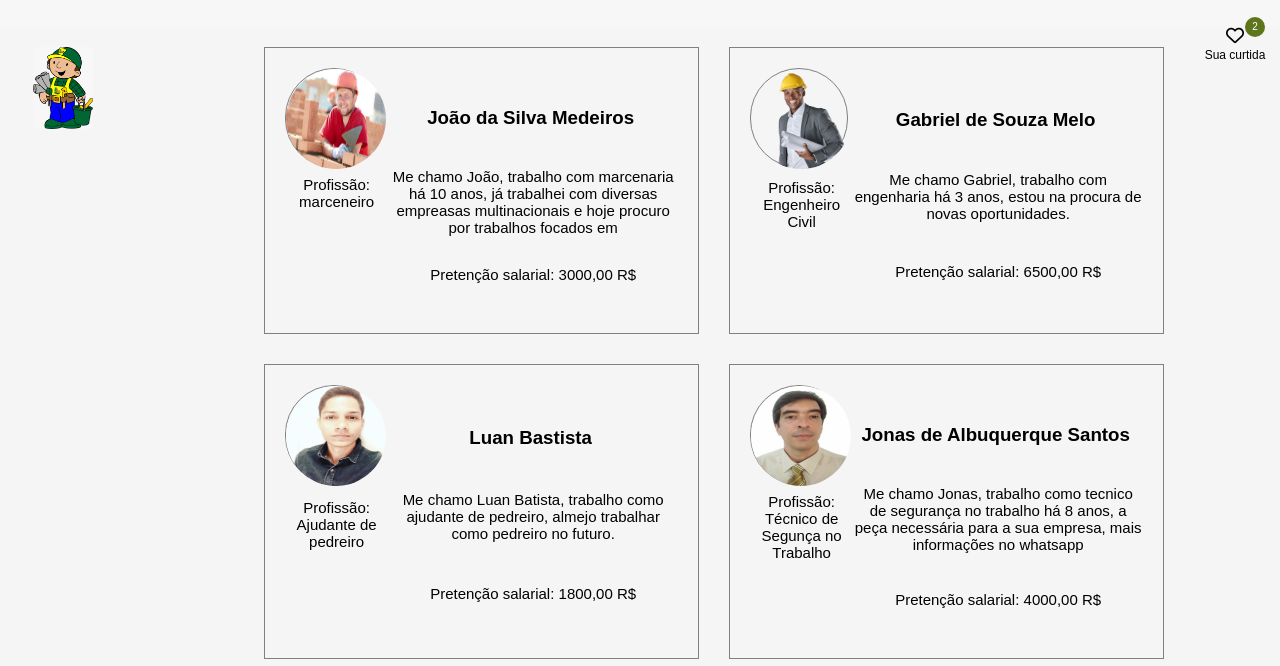
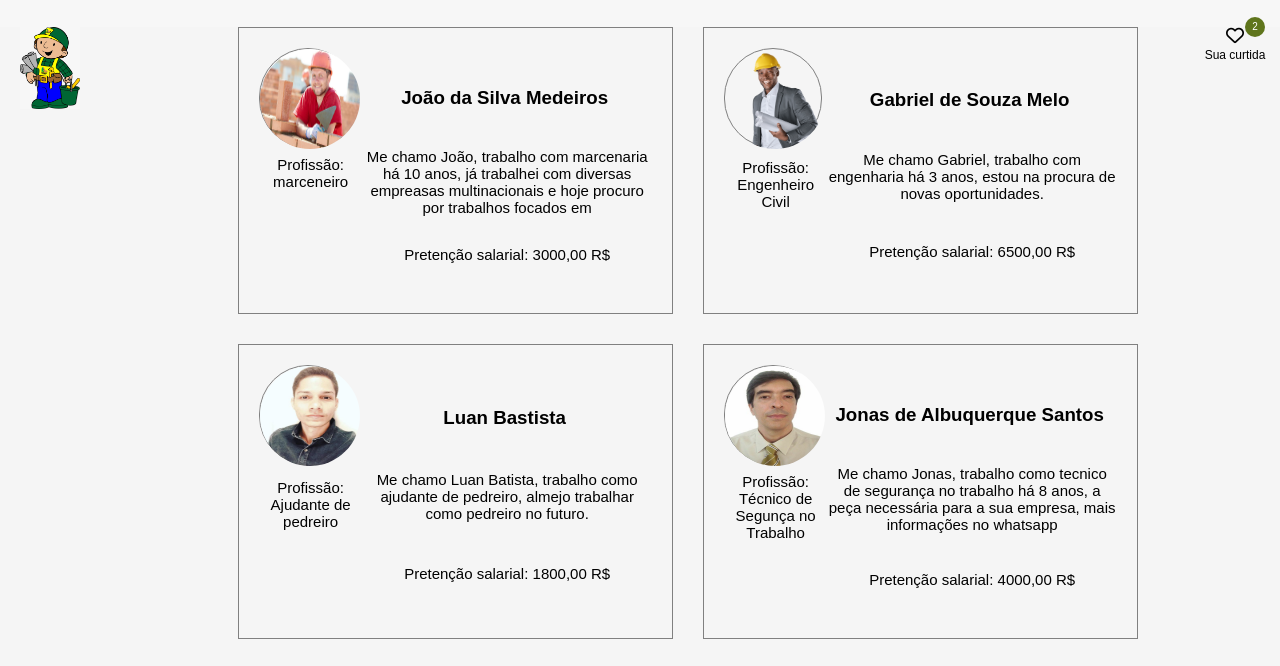
Before and after one commit to GuiCoelho-S/page_funcionarios, a plain HTML site: page index.html in a window 1280 px wide. Shown: the part 129-795 px from the top of the page. Drawn offline with Linux system fonts and the light colour scheme.

Commit message:
ultrawide

```diff
--- a/style/main.css
+++ b/style/main.css
@@ -313,7 +313,8 @@ h2 {
     margin-top:20px;
     display:flex;
     flex-direction: row;
-    justify-content: space-evenly;
+    max-width: 1200px;
+    margin:auto;
 }
 
 .menu_navegacao {
@@ -433,6 +434,7 @@ RESPONSIVIDADE
   .container_main {
       flex-direction: column;
       align-items: center;
+
   }
   .item1{
       width:100px;
```
